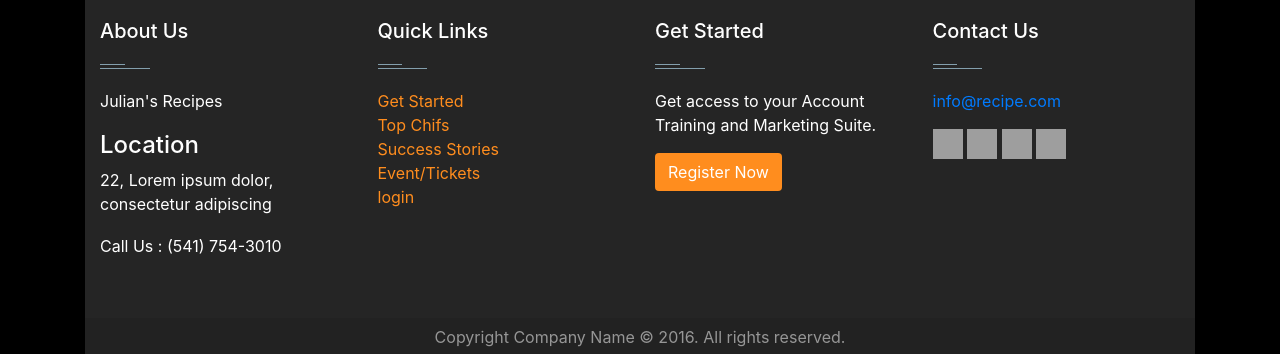
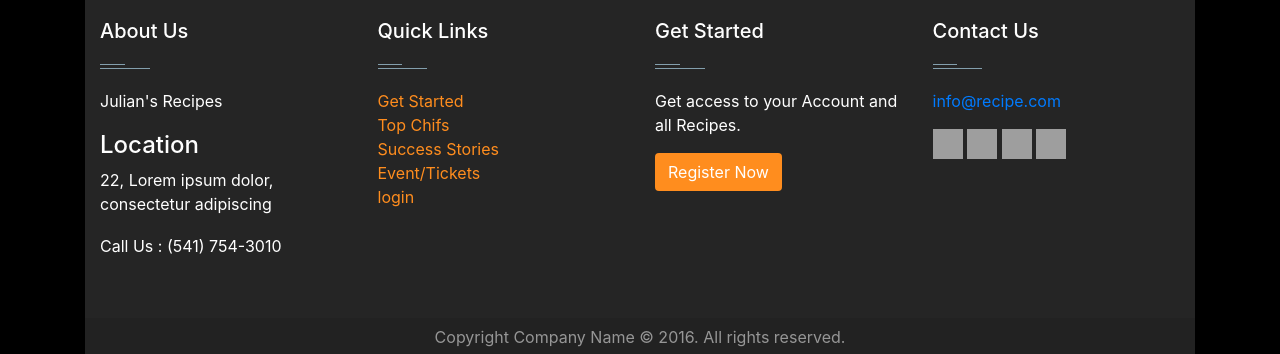
Before and after one commit to menna777e/FullStack-project, a Flask app: page / in a window 1280 px wide. Shown: the part 881-1235 px from the top of the page. Run offline with Flask 2, Linux system fonts and the light colour scheme; some libraries are stand-ins or nearby versions; grey boxes are pictures that could not be loaded.

Commit message:
Add files via upload

```diff
--- a/Fullstack-task/flaskblog/templates/home.html
+++ b/Fullstack-task/flaskblog/templates/home.html
@@ -55,7 +55,7 @@
         <div class="col-xs-12 col-sm-6 col-md-3">
         <div class="widget no-box">
         <h5 class="widget-title">Get Started<span></span></h5>
-        <p>Get access to your Account Training and Marketing Suite.</p>
+        <p>Get access to your Account and all Recipes.</p>
         <a class="btn" href="{{ url_for('register') }}"  >Register Now</a>
         </div>
         </div>
```
